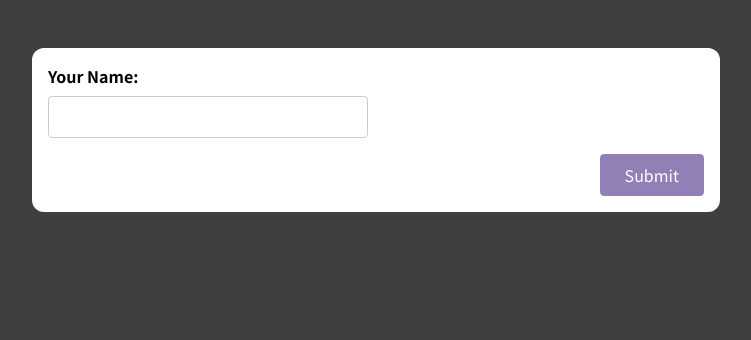
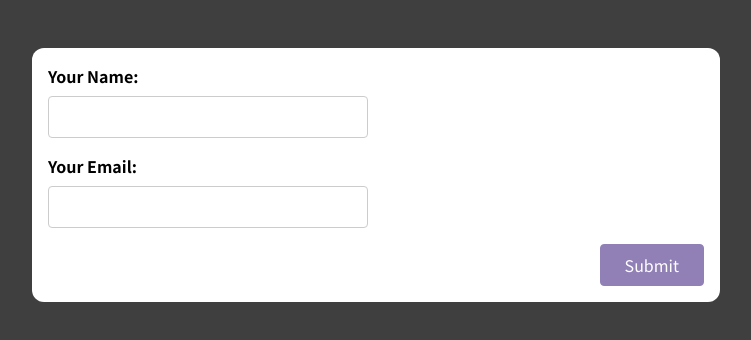
Before and after one commit to mm-hstefanova/reactjs-forms, a React (Create React App) app: page / in a window 1280 px wide. Shown: the top 340 px of the page, without its empty margins (264-1015 px from the left). Built offline with nearby package versions, Linux system fonts and the light colour scheme.

Commit message:
create a custom hook for input validation of the form fields

```diff
--- a/src/components/SimpleInput.js
+++ b/src/components/SimpleInput.js
@@ -1,58 +1,91 @@
 import { useState, useEffect } from 'react';
+import useInput from '../hook/use-input';
 
 const SimpleInput = (props) => {
-  const [enteredName, setEnteredName] = useState('');
-  const [enteredNameIsTouched, setEnteredNameIsTouched] = useState(false);
-  let enteredNameIsValid = enteredName.trim() !== '';
+  const {
+    value: enteredName,
+    isValid: enteredNameIsValid,
+    isTouched: nameInputIsTouched,
+    hasError: nameInputHasError,
+    valueChangeHandler: nameChangeHandler,
+    inputBlurHandler: nameBlurHandler,
+    reset: resetNameInput,
+  } = useInput((value) => value.trim() !== '');
+
+  const [enteredEmail, setEnteredEmail] = useState('');
+  const [enteredEmailIsTouched, setEnteredEmailIsTouched] = useState(false);
+  let enteredEmailIsValid =
+    /^\w+([\.-]?\w+)*@\w+([\.-]?\w+)*(\.\w{2,3})+$/.test(enteredEmail);
 
   let formIsValid = false;
-  if (enteredNameIsValid) {
+  if (enteredNameIsValid && enteredEmailIsValid) {
     formIsValid = true;
   }
 
-  const nameChangeHandler = (event) => {
-    setEnteredName(event.target.value);
+  const emailChangeHandler = (event) => {
+    setEnteredEmail(event.target.value);
   };
 
-  const nameInputBlurHandler = () => {
-    setEnteredNameIsTouched(true);
+  const emailInputBlurHandler = (event) => {
+    setEnteredEmailIsTouched(true);
   };
 
   const formSubmittionHandler = (event) => {
     event.preventDefault();
 
-    setEnteredNameIsTouched(true);
+    setEnteredEmailIsTouched(true);
 
-    if (!enteredNameIsValid) {
+    if (!enteredNameIsValid || !enteredEmailIsValid) {
       return;
     }
 
-    console.log('send');
-    setEnteredName('');
-    setEnteredNameIsTouched(false);
-    enteredNameIsValid = false;
+    resetNameInput();
+
+    setEnteredEmail('');
+    setEnteredEmailIsTouched(false);
+    enteredEmailIsValid = false;
   };
 
-  const nameInputIsInvalid = enteredNameIsTouched && !enteredNameIsValid;
+  const emailInputIsInvalid = enteredEmailIsTouched && !enteredEmailIsValid;
 
-  const nameInputClasses = nameInputIsInvalid
+  const nameInputClasses = nameInputHasError
     ? 'form-control invalid'
     : 'form-control';
+
+  const emailInputClasses = emailInputIsInvalid
+    ? 'form-control invalid'
+    : 'form-control';
+
   return (
     <form onSubmit={formSubmittionHandler}>
       <div className={nameInputClasses}>
-        <label htmlFor='name'>Your Name: {enteredName}</label>
+        <label htmlFor='name'>Your Name: </label>
         <input
           type='text'
           id='name'
           onChange={nameChangeHandler}
-          onBlur={nameInputBlurHandler}
+          onBlur={nameBlurHandler}
           value={enteredName}
         />
-        {nameInputIsInvalid && (
+        {nameInputHasError && (
           <p className='error-text'>Name should not be empty!</p>
         )}
       </div>
+
+      <div className={emailInputClasses}>
+        <label htmlFor='email'>Your Email:</label>
+        <input
+          type='email'
+          id='email'
+          onChange={emailChangeHandler}
+          onBlur={emailInputBlurHandler}
+          value={enteredEmail}
+        />
+        {emailInputIsInvalid && (
+          <p className='error-text'>Name should not be empty!</p>
+        )}
+      </div>
+
       <div className='form-actions'>
         <button disabled={!formIsValid}>Submit</button>
       </div>
--- /dev/null
+++ b/src/hook/use-input.js
@@ -0,0 +1,35 @@
+import { useState } from 'react';
+
+const useInput = (validateValue) => {
+  // manage the value, touch and isValid state
+  const [enteredValue, setEnteredValue] = useState('');
+  const [isTouched, setIsTouched] = useState(false);
+
+  const valueIsValid = validateValue(enteredValue);
+  const hasError = isTouched && !valueIsValid;
+
+  const valueChangeHandler = (event) => {
+    setEnteredValue(event.target.value);
+  };
+
+  const inputBlurHandler = () => {
+    setIsTouched(true);
+  };
+
+  const reset = () => {
+    setEnteredValue('');
+    setIsTouched(false);
+  };
+
+  return {
+    value: enteredValue,
+    isValid: valueIsValid,
+    isTouched,
+    hasError,
+    valueChangeHandler,
+    inputBlurHandler,
+    reset,
+  };
+};
+
+export default useInput;
```
